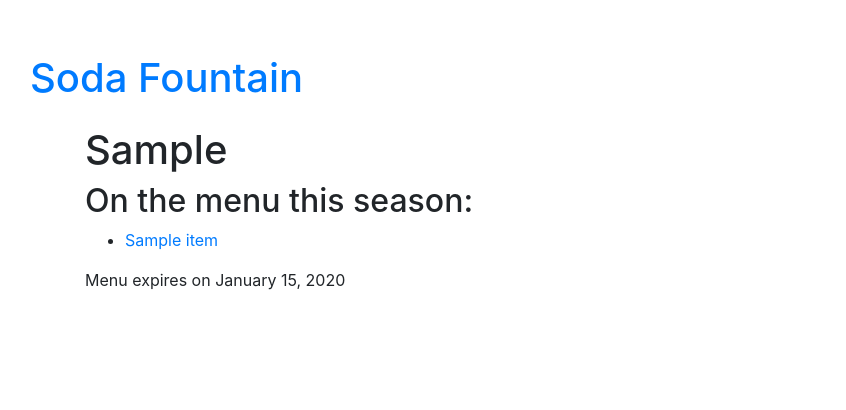
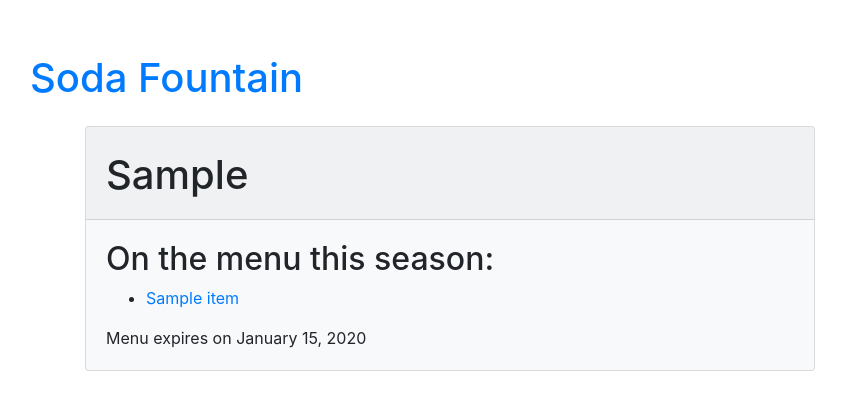
Before and after one commit to gidsey/project_09, a Django app: page /menu/item/1/ in a window 1280 px wide. Shown: the top 410 px of the page, without its empty margins (0-846 px from the left). Run offline with Django 3.2, Linux system fonts and the light colour scheme; tables that the repository leaves empty hold one stand-in row (values such as "Sample post"); parts of the project's set-up code (start-up, migrations or seed data) failed here and were passed over; some libraries are stand-ins or nearby versions.

Commit message:
bootstrap cards added to all templates

```diff
--- a/menu/templates/menu/menu_detail.html
+++ b/menu/templates/menu/menu_detail.html
@@ -4,14 +4,17 @@
     <div class="content container">
         <div class="row">
             <div class="col-md-8">
-                <div class="post">
+                <div class="card bg-light mb-3">
+                    <div class="card-header pt-4">
                         <h1>
                             {{ menu.season }}
                             {% if user.is_authenticated %}
-                            <a class="btn btn-default" href="{% url 'menu:menu_edit' pk=menu.pk %}"><i
-                                    class="fas fa-edit fa-2x tomato"></i></a>
+                                <a class="btn btn-default" href="{% url 'menu:menu_edit' pk=menu.pk %}">
+                                    <i class="fas fa-edit fa-2x tomato"></i></a>
                             {% endif %}
                         </h1>
+                    </div>
+                    <div class="card-body">
                         <h2>On the menu this season:</h2>
                         <ul>
                             {% for item in menu.items.all %}
@@ -27,4 +30,5 @@
                 </div>
             </div>
         </div>
+    </div>
 {% endblock %}
--- a/menu/templates/menu/menu_list.html
+++ b/menu/templates/menu/menu_list.html
@@ -5,8 +5,8 @@
         <div class="row">
             <div class="col-md-8">
                 {% for menu in menus %}
-                    <div class="card bg-light mb-3">
-                        <div class="card-body">
+                    <div class="card bg-light mb-5 ">
+                        <div class="card-header pt-4">
                             <h1>
                                 <a href="{% url 'menu:menu_detail' pk=menu.pk %}">{{ menu.season|capfirst }}</a>
                                 {% if user.is_authenticated %}
@@ -14,6 +14,8 @@
                                         <i class="fas fa-edit fa-2x tomato"></i></a>
                                 {% endif %}
                             </h1>
+                        </div>
+                        <div class="card-body">
                             <ul>
                                 {% for item in menu.items.all %}
                                     <li>{{ item|truncatechars_html:60 }}</li>
```
Also changed, not shown: menu/templates/menu/item_detail.html (+5 -5 lines), menu/tests/__init__.py (added), 1 other file. Lines whose indentation alone changed are shown as unchanged.
